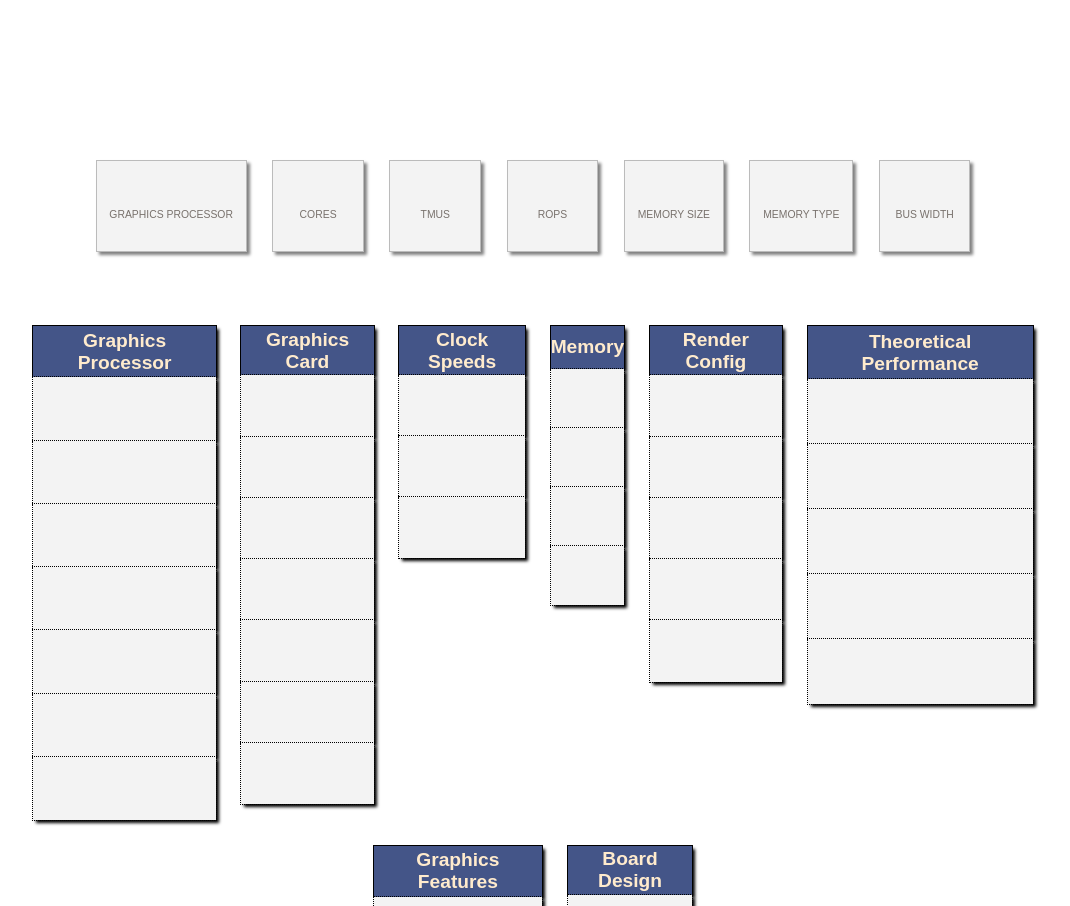
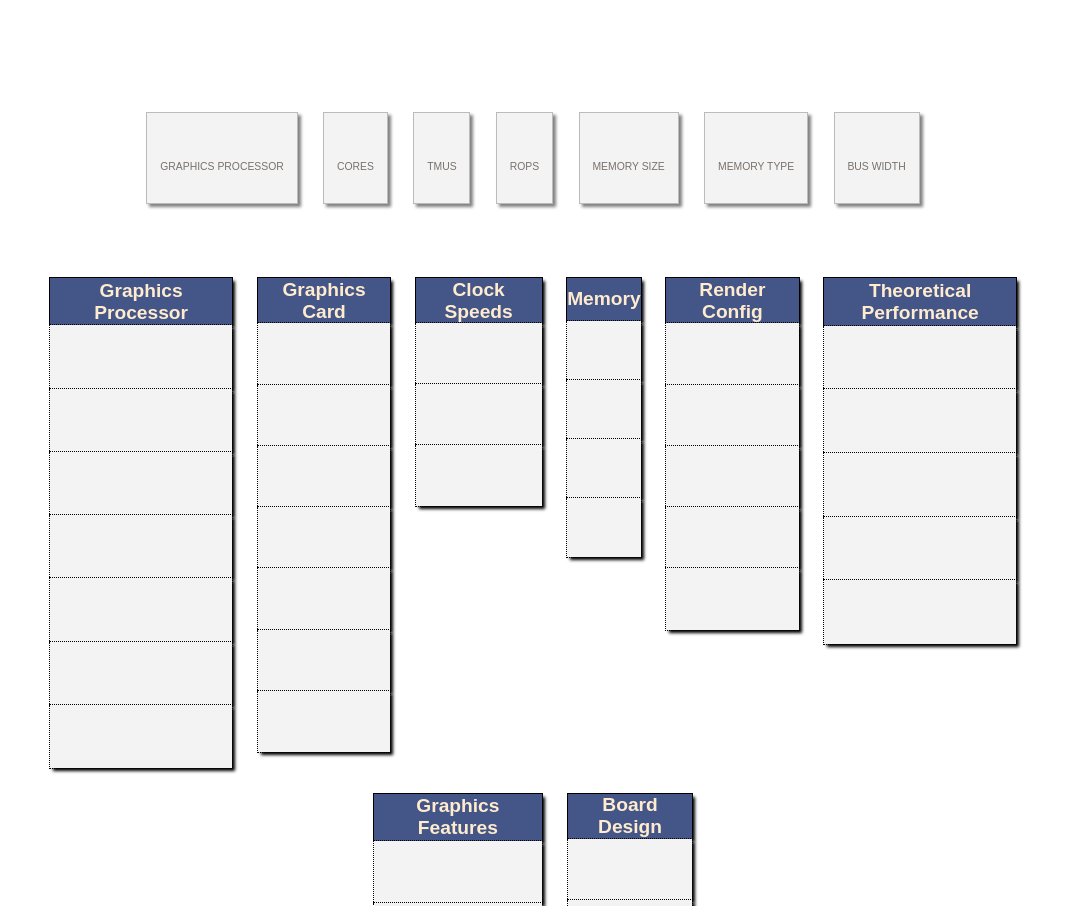
Before and after one commit to MMC313/GPU_DB, a website: page public/index.html in a window 1280 px wide. Shown: the part 754-1660 px from the top of the page, without its empty margins (107-1177 px from the left). Drawn offline with Linux system fonts and the light colour scheme; no server answers.

Commit message:
adjust z-index of searchbar and reduce gap size between containers

```diff
--- a/public/style.css
+++ b/public/style.css
@@ -2,7 +2,7 @@ body{
     margin: 0;
     display: flex;
     flex-direction: column;
-    gap: 5vh;
+    gap: 2vh;
     font-family: sans-serif;
     min-width: 70vw;
 
@@ -21,6 +21,7 @@ body{
     box-shadow: 0 3px 3px black;
     position: sticky;
     top: 0;
+    z-index: 2;
 }
 
 .searchbar_labelcontainer{
@@ -83,6 +84,7 @@ img::before{
     flex-direction: column;
     gap: 1vh;
     cursor: pointer;
+
 }
 
 .imgs_gpuchip{
@@ -145,7 +147,7 @@ img::before{
     justify-content: space-evenly;
     align-items: center;
     height: 40%;
-    min-width: 5%;
+    width: auto;
     background-color: #f3f3f3;
     border: 1px solid #bbb;
     padding: 1%;
@@ -174,7 +176,7 @@ img::before{
 .stats_list_inner{
     display: flex;
     flex-direction: column;
-    max-width: 20vw;
+    max-width: 15vw;
     height: auto;
 
 
@@ -183,7 +185,7 @@ img::before{
 .stats_header{
     background-color: #458;
     color: blanchedalmond;
-    min-height: 5vh;
+    height: 5vh;
     font-size: 1.2rem;
     display: flex;
     align-items: center;
```
